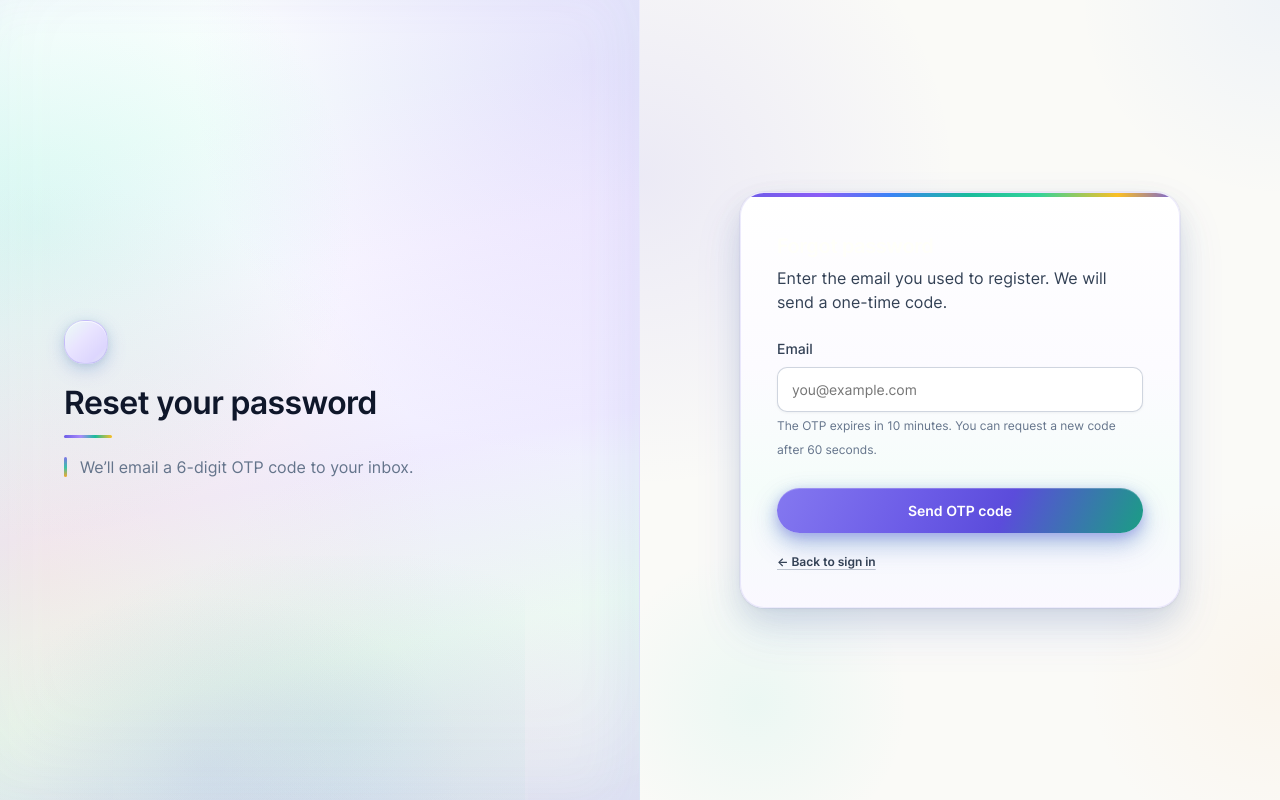
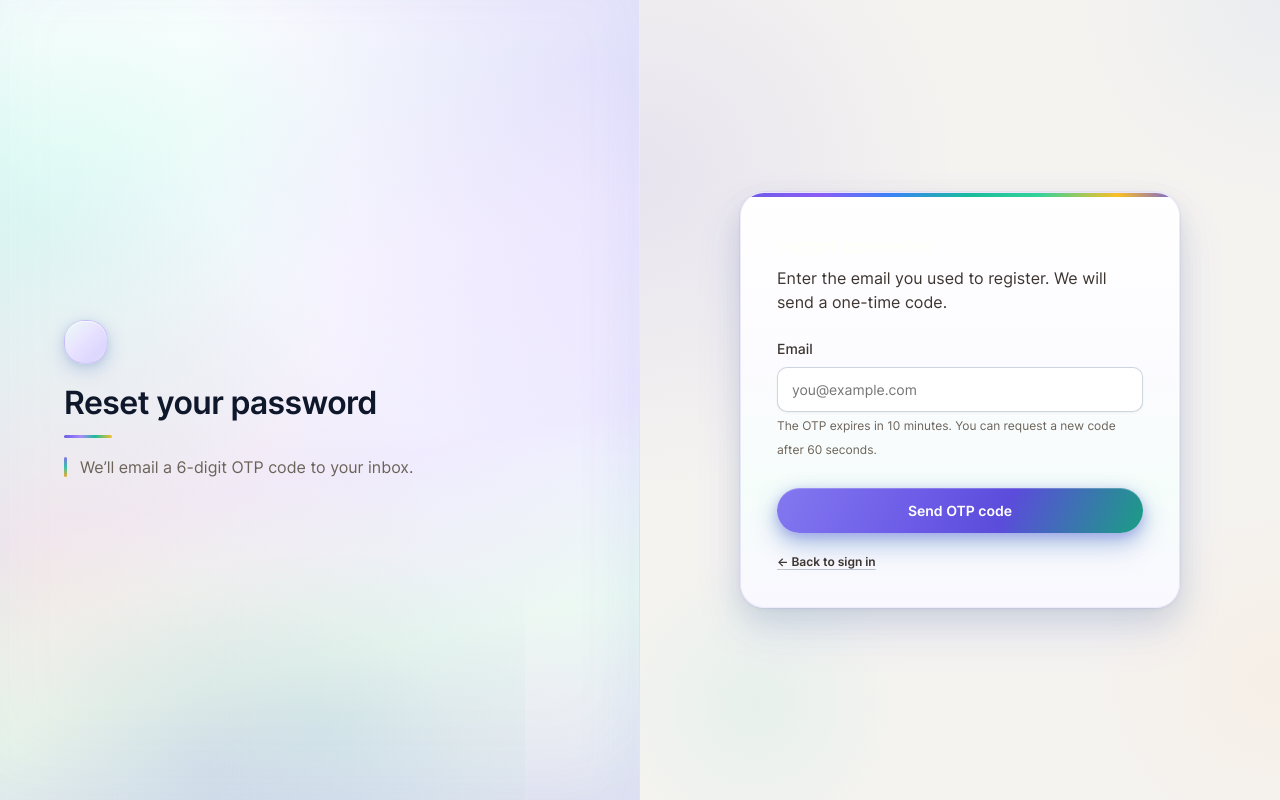
Before and after one commit to Xakiwink/CreatorzHive, a PHP site: page /creatorzhive/?route=forgot-password in a window 1280 px wide. Run offline with PHP 8.4, Linux system fonts and the light colour scheme; some libraries are stand-ins or nearby versions.

Commit message:
Improve: Light mode colors for better readability and reduced eye strain
Light mode improvements:
- Changed background from harsh white to warm off-white (#f5f3f0)
- Improved text contrast with darker text colors
- Added subtle warm tint to reduce blue light harshness
- Better distinction between background levels

Dark mode remains completely unchanged - no modifications.

Changes:
- Main background: #fafaf7 → #f5f3f0 (warm off-white)
- Elevated background: #ffffff → #fdfcfb (subtle warmth)
- Subtle background: #f1f5f9 → #ede9e3 (warm gray)
- Primary text: #0f172a → #1a1410 (darker for contrast)
- Secondary text: #334155 → #3d3530 (improved contrast)
- Muted text: #64748b → #6b6359 (warmer tone)
- Borders adjusted to match warm palette

Result: Less harsh, more readable, easier on the eyes.

```diff
--- a/frontend/css/main.css
+++ b/frontend/css/main.css
@@ -23,18 +23,18 @@
   --gradient-card: linear-gradient(135deg, #6c5ce7 0%, #a29bfe 100%);
   --gradient-success: linear-gradient(135deg, #1abc9c 0%, #2ecc71 100%);
 
-  /* Neutrals */
-  --color-bg: #fafaf7;
-  --color-bg-elevated: #ffffff;
-  --color-bg-subtle: #f1f5f9;
-  --color-surface: #ffffff;
-  --color-border: #e2e8f0;
-  --color-border-strong: #cbd5e1;
+  /* Neutrals — Light mode: Warm off-white for reduced eye strain */
+  --color-bg: #f5f3f0;
+  --color-bg-elevated: #fdfcfb;
+  --color-bg-subtle: #ede9e3;
+  --color-surface: #fdfcfb;
+  --color-border: #ddd7cd;
+  --color-border-strong: #cfc7ba;
 
-  /* Text (Deep Ink + muted) */
-  --color-text-primary: #0f172a;
-  --color-text-secondary: #334155;
-  --color-text-muted: #64748b;
+  /* Text (Deep Ink + muted) — Improved contrast */
+  --color-text-primary: #1a1410;
+  --color-text-secondary: #3d3530;
+  --color-text-muted: #6b6359;
   --color-text-inverse: #ffffff;
 
   /* Brand tints */
```
